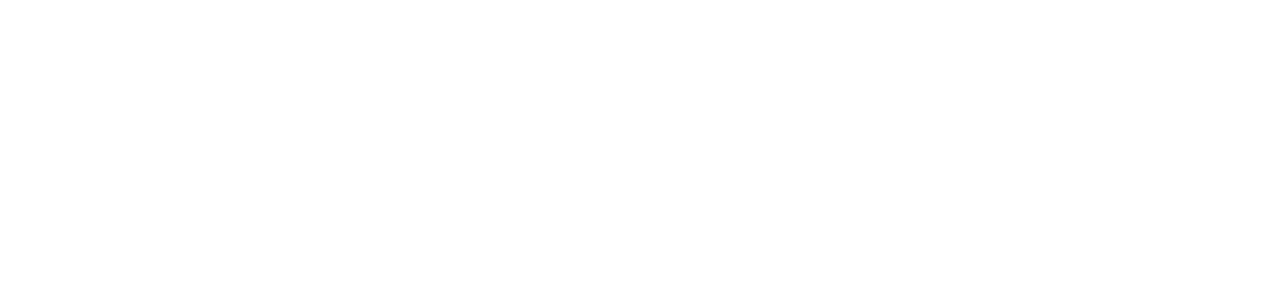
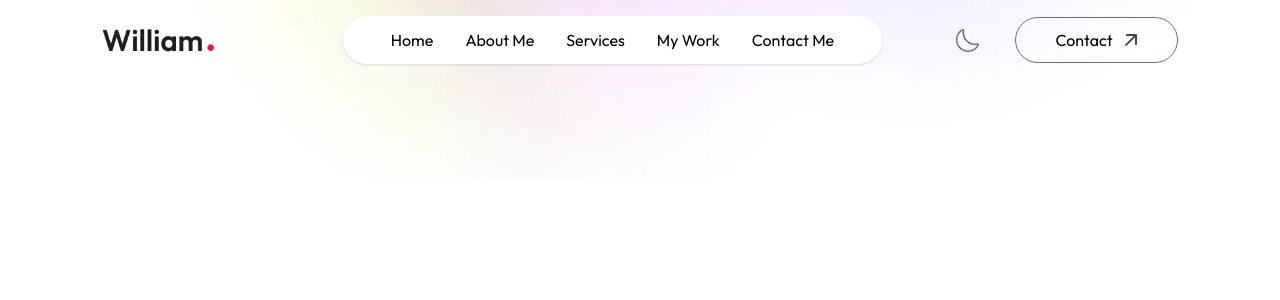
Before and after one commit to ajaysth/myPortfolio-nextjs, a Next.js app: page / in a window 1280 px wide. Shown: the top 300 px of the page. Built offline with nearby package versions, Linux system fonts and the light colour scheme; a web font is replaced by a local one.

Commit message:
navbar done

```diff
--- /dev/null
+++ b/app/components/Header.jsx
@@ -0,0 +1,20 @@
+import { assets } from '@/assets/assets'
+import React from 'react'
+
+const Header = () => {
+  return (
+    <div>
+        <div>
+            <Image src={assets.profile_img} alt='' className='rounded-full w-32' />
+
+        </div>
+        <h3 className='flex items-end gap-2 text-xl md:text-2xl mb-3 font-Ovo'>Hi! I am Ajay Shrestha <Image src={assets.hand_icon} alt='' className='w-6' /></h3>
+        <h1 className='text-3xl sm:text-6xl lg:text-[66px]'>Front end developer in Nepal</h1>
+        <p className='max-w-2xl mx-auto font-Ovo'>
+            I am fullstack developer from Bhaktapur, Nepal.
+        </p>
+    </div>
+  )
+}
+
+export default Header
--- /dev/null
+++ b/app/components/Navbar.jsx
@@ -0,0 +1,68 @@
+import { assets } from '@/assets/assets'
+import React, {useRef} from 'react'
+import Image from 'next/image'
+
+
+const navbar = () => {
+  const sideMenuRef = useRef();
+  const openMenu = () => {
+    sideMenuRef.current.style.transform = 'translateX(-16rem)'
+  }
+
+  const closeMenu = () => {
+    sideMenuRef.current.style.transform = 'translateX(16rem)'
+  }
+
+
+  return (
+    <>
+    <div className='fixed top-0 right-0 w-11/12 -z-10 translate-y-[-80%]'>
+      <Image src={assets.header_bg_color} alt='' className='w-full' />
+    </div>
+
+    <nav className='w-full fixed px-5 lg:px-8 xl:px-[8%] py-4 flex items-center justify-between z-50'>
+        <a href="#top">
+            <Image src={assets.logo} alt='' className='w-28 cursor-pointer mr-14' />
+        </a>
+        <ul className='hidden md:flex items-center gap-6 lg:gap-8 rounded-full px-12 py-3 bg-white shadow-sm bg-opacity-60 '>
+            <li><a  className= 'font-ovo' href="#top">Home</a></li>
+            <li><a href="#about">About Me</a></li>
+            <li><a href="#services">Services</a></li>
+            <li><a href="#work">My Work</a></li>
+            <li><a href="#contact">Contact Me</a></li>
+        </ul>
+
+
+        <div className='flex items-center gap-5'>
+
+          <button>
+            <Image src={assets.moon_icon} alt='' className='w-6' />
+          </button>
+
+            <a href="#contact" className='hidden lg:flex items-center gap-3 px-10 py-2.5 border border-gray-500 rounded-full ml-4'>Contact <Image src = {assets.arrow_icon} alt='' className='w-3' /></a>
+
+            <button className='block md:hidden ml-3' onClick={openMenu}>
+              <Image src={assets.menu_black} alt='' className='w-6' />
+            </button>
+        </div>
+
+        {/* mobile menu */}
+
+        <ul ref={sideMenuRef} className='flex md:hidden flex-col gap-4 py-20 px-10 fixed -right-64 top-0 bottom-0 w-64 z-50 h-screen bg-rose-50 transition duration-300'>
+
+          <div className='absolute right-6 top-6' onClick={closeMenu}>
+            <Image src={assets.close_black} alt='' className='w-5 cursor-pointer' />
+          </div>
+
+            <li><a onClick={closeMenu} href="#top">Home</a></li>
+            <li><a onClick={closeMenu} href="#about">About Me</a></li>
+            <li><a onClick={closeMenu} href="#services">Services</a></li>
+            <li><a onClick={closeMenu} href="#work">My Work</a></li>
+            <li><a onClick={closeMenu} href="#contact">Contact Me</a></li>
+        </ul>
+    </nav>
+    </>
+  )
+}
+
+export default navbar
--- a/app/layout.js
+++ b/app/layout.js
@@ -10,7 +10,7 @@
 });
 
 export const metadata = {
-  title: "CMy Portfolio",
+  title: "My Portfolio",
   description: "",
 };
 
--- a/app/page.js
+++ b/app/page.js
@@ -1,7 +1,9 @@
-
+'use client'
+import Navbar from "@/app/components/Navbar";
 export default function Home() {
   return (
     <>
+    <Navbar />
     </>
   );
 }
--- /dev/null
+++ b/tailwind.config.mjs
@@ -0,0 +1,22 @@
+/** @type {import('tailwindcss').Config} */
+export default {
+  content: [
+    "./app/**/*.{js,ts,jsx,tsx}",   // Next.js App Router pages/components
+    "./pages/**/*.{js,ts,jsx,tsx}", // Next.js Pages Router
+    "./components/**/*.{js,ts,jsx,tsx}", // Your reusable components
+  ],
+  theme: {
+    extend: {
+      colors: {
+        lightHover: "#fcf4ff",
+        darkHover: "#2a004a",
+        darkTheme: "#11001F"
+      },
+      fontFamily: {
+        Outfit: ["outfit", "sans-serif"],
+        Ovo: ["ovo", "serif"]
+      },
+    },
+  },
+
+};
```
Also changed, not shown: 1 other file (tests, documents, lock files or other folders).
